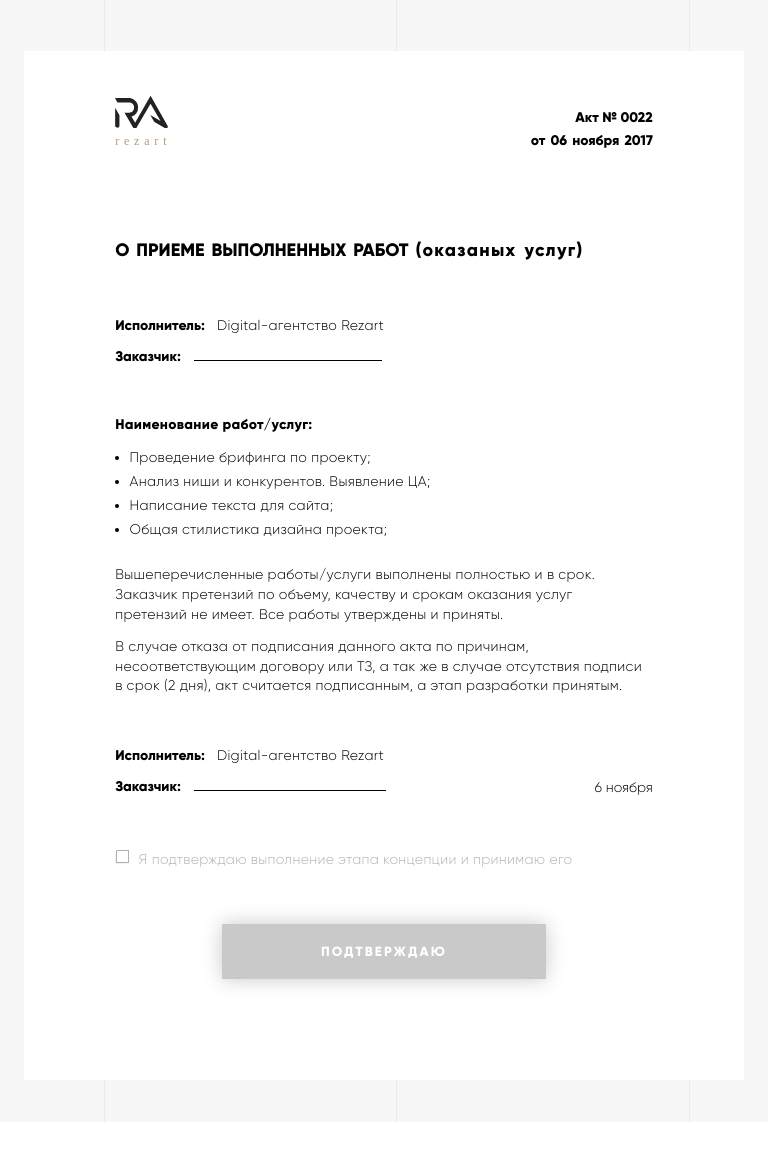
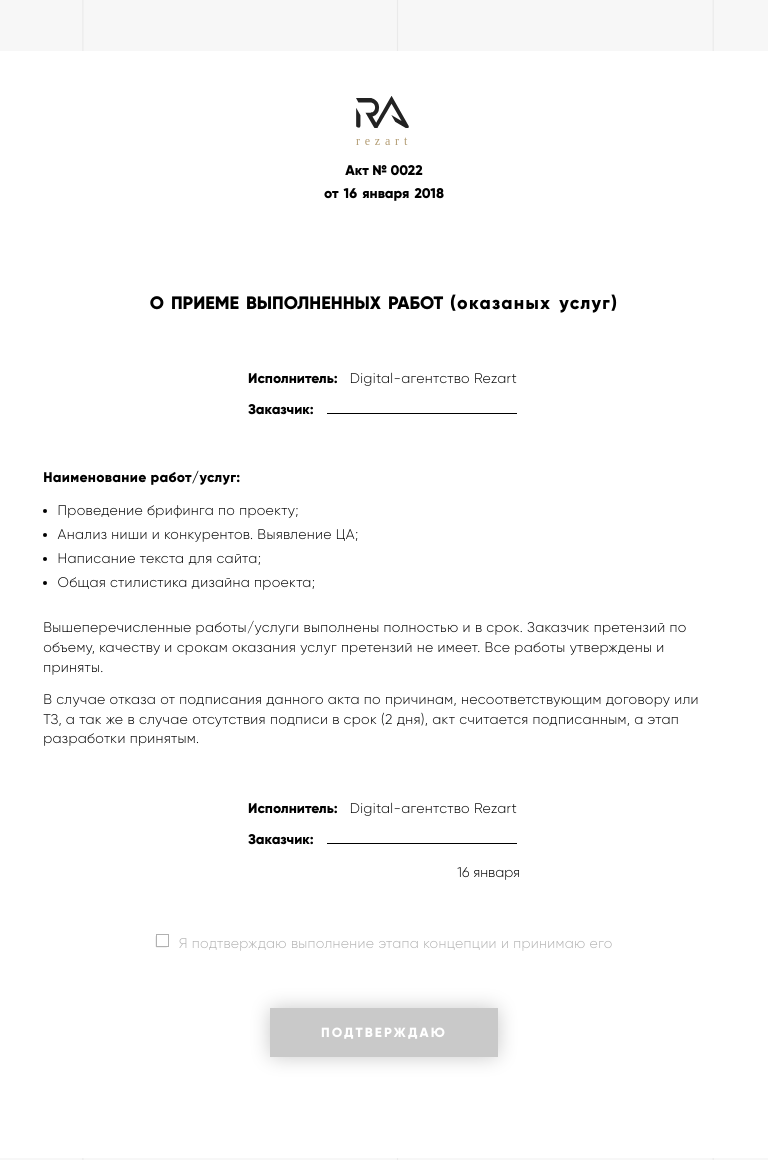
Before and after one commit to Olexiy-repin/akt-rezart, a website: page src/html/index.html in a window 768 px wide. Shown: the top 1160 px of the page. Before the commit the page ends 1131 px from the top, so only its background shows below. Drawn offline with nearby package versions, Linux system fonts and the light colour scheme; files that its build step writes are made by us from their sources; files whose address does not match are found by name; a web font is replaced by a local one.

Commit message:
add adaptiv for page

```diff
--- a/src/html/index.html
+++ b/src/html/index.html
@@ -11,8 +11,8 @@
   <link rel="stylesheet" href="modal.css">
 </head>
 <body>
+  <div class="container">
     <div class="paper">
-    <div class="container">
       <header class="header">
         <div class="header__logo-container">
           <a href="#" class="header__logo">
@@ -22,14 +22,21 @@
         </div>
         <div class="header__date-container">
           <p class="header__akt-number">Акт № 0022</p>
-          <p class="header__date-time">от 06 ноября 2017</p>
+          <p class="header__date-time">
+            от
+            <span class="date-target"></span>
+            <span class="current-year"></span>
+          </p>
         </div>
       </header>
       <form action="#" class="form">
         <h2 class="form__title">о приеме выполненных работ <span class="form__title-span">(оказаных услуг)</span></h2>
         <div class="contract-executors-container">
           <p class="contract-executors-container__executor"><span class="executor-span">Исполнитель:</span> Digital-агентство Rezart</p>
-          <label class="executor-label"><span class="executor-span">Заказчик: </span><input class="customer-input i_fio" type="text"></label>
+          <label class="executor-label">
+            <span class="executor-span">Заказчик:</span>
+            <input class="customer-input i_fio">
+          </label>
         </div>
         <div class="form__content">
           <h3 class="form__list-title">Наименование работ/услуг:</h3>
@@ -45,17 +52,26 @@
         <div class="signature-block">
           <div class="contract-executors-container">
             <p class="contract-executors-container__executor"><span class="executor-span">Исполнитель:</span> Digital-агентство Rezart</p>
-            <label class="executor-label"><span class="executor-span">Заказчик: </span><input class="customer-input b_fio" type="text"></label>
+            <label class="executor-label">
+              <span class="executor-span">Заказчик:</span>
+              <input class="customer-input b_fio">
+            </label>
           </div>
-          <div class="signature-block__date">6 ноября</div>
-          <div class="signature-block__sign-gif" id="anim"></div>
+          <div class="signature-wrap">
+            <div class="signature-block__date date-target">6 ноября</div>
+            <div class="signature-block__sign-gif" id="anim">
+              <img class="signature-instance" src="./img/signature.gif" alt="sign">
+            </div>
+          </div>
         </div>
         <label id="access-check" class="access-checkbox-label">
           <input id="check" class="checkbox-input" type="checkbox" name="confirm" disabled>
           <span class="checkbox-description">Я подтверждаю выполнение этапа концепции и принимаю его</span>
         </label>
         <div class="button-container">
-          <button type="button" name="send" class="access-btn modal-trigger" data-modal="#myModal" disabled>подтверждаю</button>
+          <button type="button" name="send" class="access-btn modal-trigger" data-modal="#myModal" disabled>
+            подтверждаю
+          </button>
         </div>
       </form>
 
@@ -63,7 +79,10 @@
         <div class="modal-content">
           <span class="bottom-close">&times;</span>
           <h2 class="modal-title">спасибо!</h2>
-        <p class="modal-paragraph">Мы приняли ваше подтверждение <br> и продолжаем работу над проектом. <span class="modal-span">Хорошего вам дня!</span> </p>
+          <p class="modal-paragraph">
+            Мы приняли ваше подтверждение<br />и продолжаем работу над проектом.
+            <span class="modal-span">Хорошего вам дня!</span>
+          </p>
           <button class="modal-btn">ок</button>
         </div>
       </div>
--- a/src/js/main.js
+++ b/src/js/main.js
@@ -1,53 +1,109 @@
-$('#access-check').attr("style","opacity: 0.3;");
+(() => {
+  const inputTop = $('.i_fio');
+  const inputBottom = $('.b_fio');
 
-      $("input.i_fio").keyup(function(){
-				 $("input.b_fio").val($(this).val());
-				 if (!$(this).val() == '') {
-				 	$("#check").removeAttr("disabled");
-          $('#access-check').attr("style","opacity: 1;");
-				 } else {
-				    $("[name=send]").attr('disabled', true);
-				    $("#check").attr('disabled', true);
-            $('#access-check').attr("style","opacity: 0.3;");
-				 }
-			});
+  const months = 'января февраля марта апреля мая июня июля августа сентября октября ноября декабря'
+    .split(' ');
 
-			$("input.b_fio").keyup(function(){
-				 $("input.i_fio").val($(this).val());
-            if (!$(this).val() == '') {
-				 	$("#check").removeAttr("disabled");
-          $('#access-check').attr("style","opacity: 1;");
-				 } else {
-				    $("[name=send]").attr('disabled', true);
-				    $("#check").attr('disabled', true);
-            $('#access-check').attr("style","opacity: 0.3;");
-				 }
-			});
-			// $("input.i_data").keyup(function(){
-			// 	 $("input.b_data").val($(this).val());
-			// });
-			// $("input.i_month").keyup(function(){
-			// 	 $("input.b_month").val($(this).val());
-			// });
+  /* set current date */
+  (() => {
+    const date = new Date();
+    const dateString = `${date.getDate()} ${months[date.getMonth()]}`;
 
-// var href;
-var div = $('#anim');
-  $("input[name=confirm]").change(function(){
-    if($(this).is(":checked")){
-      // div = document.createElement('img');
-      // img.src = "img/signature.gif";
+    $('.date-target').text(dateString);
+    $('.current-year').text(date.getFullYear());
+  })();
 
+  const signature = (() => {
+    const el = $('.signature-instance');
+    const src = el.attr('src');
 
-/* Once the image has loaded, set it as the background-image */
-      // $(div).load(function(){
-      //   div.css({backgroundImage: 'url("img/signature.gif")'});
-      // });
+    function show() {
+      el.show(200);
+      setTimeout(() => el.attr('src', src), 0);
+    }
 
-      setTimeout(function(){  $("[name=send]").removeAttr("disabled"); }, 2500);
+    function hide() {
+      el.hide(200);
+    }
 
-    }else{
-      	// $(".btn_conf").addClass('disabled').removeAttr("href");
-        $("[name=send]").attr('disabled', true);
-      	div.css({backgroundImage: "none"});
+    return { show, hide };
+  })();
+
+  const button = (() => {
+    const el = $('.access-btn');
+    let timer;
+
+    function enable() {
+      timer = setInterval(() => {
+        el.prop('disabled', false);
+      }, 2000);
+    }
+
+    function disable() {
+      clearInterval(timer);
+
+      el.prop('disabled', true);
+    }
+
+    return { enable, disable };
+  })();
+
+  const checkbox = (() => {
+    const wrap = $('#access-check');
+    const el = wrap.find('#check');
+
+    function enable() {
+      el.prop('disabled', false);
+      wrap.css('opacity', 1);
+    }
+
+    function disable() {
+      el.prop('checked', false);
+      el.prop('disabled', true);
+      wrap.css('opacity', 0.3);
+    }
+
+    el.on('change', (event) => {
+      const { checked } = event.target;
+
+      if (checked) {
+        signature.show();
+        button.enable();
+      } else {
+        signature.hide();
+        button.disable();
       }
-});
+    });
+
+    disable();
+
+    return { enable, disable };
+  })();
+
+  inputTop.on('input', ({ target }) => {
+    const value = $(target).val();
+    inputBottom.val(value);
+
+    if (value) {
+      checkbox.enable();
+    } else {
+      checkbox.disable();
+      button.disable();
+      signature.hide();
+    }
+  });
+
+  inputBottom.on('input', ({ target }) => {
+    const value = $(target).val();
+    inputTop.val(value);
+
+    if (value) {
+      checkbox.enable();
+    } else {
+      checkbox.disable();
+      button.disable();
+      signature.hide();
+    }
+  });
+})();
--- a/src/sass/_form.scss
+++ b/src/sass/_form.scss
@@ -14,6 +14,7 @@
 // Executors
 .contract-executors-container {
   margin-bottom: 3.2rem;
+  width: 17rem;
 }
 
 .contract-executors-container__executor {
@@ -48,7 +49,7 @@
 
 .executor-label {
   display: flex;
-  width: 50%;
+  width: 100%;
   align-items: center;
 }
 
@@ -101,14 +102,23 @@
   }
 }
 
-.signature-block__sign-gif {
-  display: none;
-}
-
 .signature-block__date {
   font-family: GilroyR;
   font-size: pxToRem(14px);
-  align-self: flex-end;
+  height: 31px;
+}
+
+.signature-wrap {
+  display: flex;
+  justify-content: center;
+  align-items: center;
+  transform: translateY(50%);
+}
+
+.signature-instance {
+  transform: translateY(-5px);
+  margin-left: 10px;
+  display: none;
 }
 
 .access-checkbox-label {
@@ -178,3 +188,57 @@
     box-shadow: 0 0 33.6px 1.4px rgba(28,84,233,.8);
   }
 }
+
+@media (max-width: 768px) {
+  .header {
+    flex-direction: column;
+    align-items: center;
+  }
+
+  .header__akt-number {
+    text-align: center;
+  }
+
+  .form {
+    display: flex;
+    flex-direction: column;
+    align-items: center;
+  }
+
+  .form__title {
+    text-align: center;
+  }
+
+  .executor-label {
+    width: 100%;
+  }
+
+  .signature-block .contract-executors-container {
+    width: 100%;
+  }
+
+  .signature-block {
+    display: flex;
+    flex-direction: column;
+  }
+
+  .access-btn {
+    padding: 1rem 3.2rem;
+  }
+}
+
+@media (min-width: 768px) and (max-width: 1200px) {
+  .signature-block {
+    display: flex;
+    flex-direction: column;
+  }
+
+  .signature-wrap {
+    display: flex;
+    justify-content: flex-end;
+  }
+
+  .signature-block .contract-executors-container {
+    width: 17rem;
+  }
+}
--- a/src/sass/_main.scss
+++ b/src/sass/_main.scss
@@ -20,16 +20,35 @@ body {
   padding: 3.2rem 0;
 }
 
+.container {
+  min-width: pxToRem(320px);
+  max-width: pxToRem(1200px);
+  margin: auto;
+  display: flex;
+  justify-content: center;
+  align-items: center;
+}
+
 .paper {
   background-color: #fff;
-  margin: auto;
-  // width: 38%;
-  width: 45rem;
+  width: 60%;
   padding: 2.8rem 5.7rem 6.3rem 5.7rem;
 }
 
-.container {
-  min-width: pxToRem(320px);
-  max-width: pxToRem(1156px);
-  margin: auto;
+@media (max-width: 768px) {
+  body {
+    background-size: cover;
+  }
+
+  .paper {
+    background-color: #fff;
+    width: 100%;
+    padding: 2.8rem 2.7rem 6.3rem 2.7rem;
+  }
 }
+
+@media (min-width: 767px) and (max-width: 1085px) {
+  body {
+    background-size: cover;
+  }
+}
```
Also changed, not shown: dist/index.html, dist/js/main.js, dist/style.css, 1 other file. Lines whose indentation alone changed are shown as unchanged.
